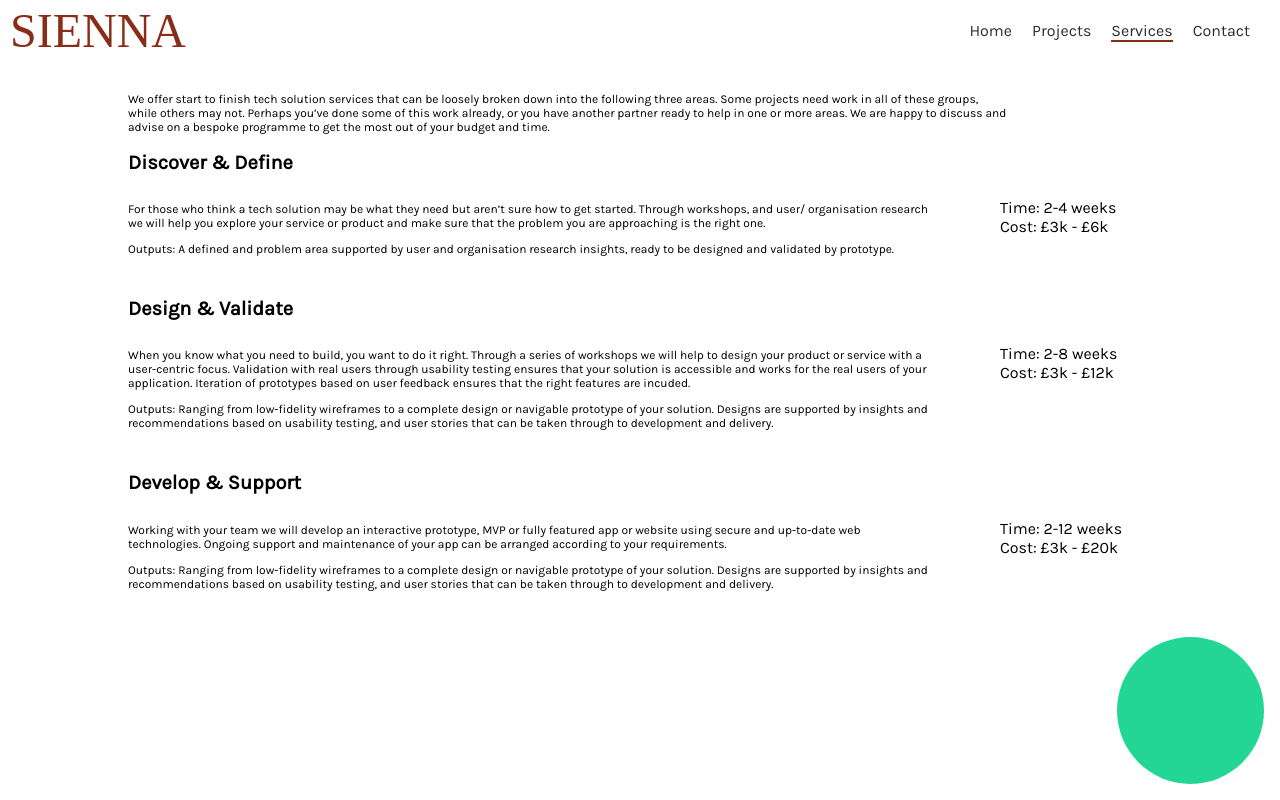
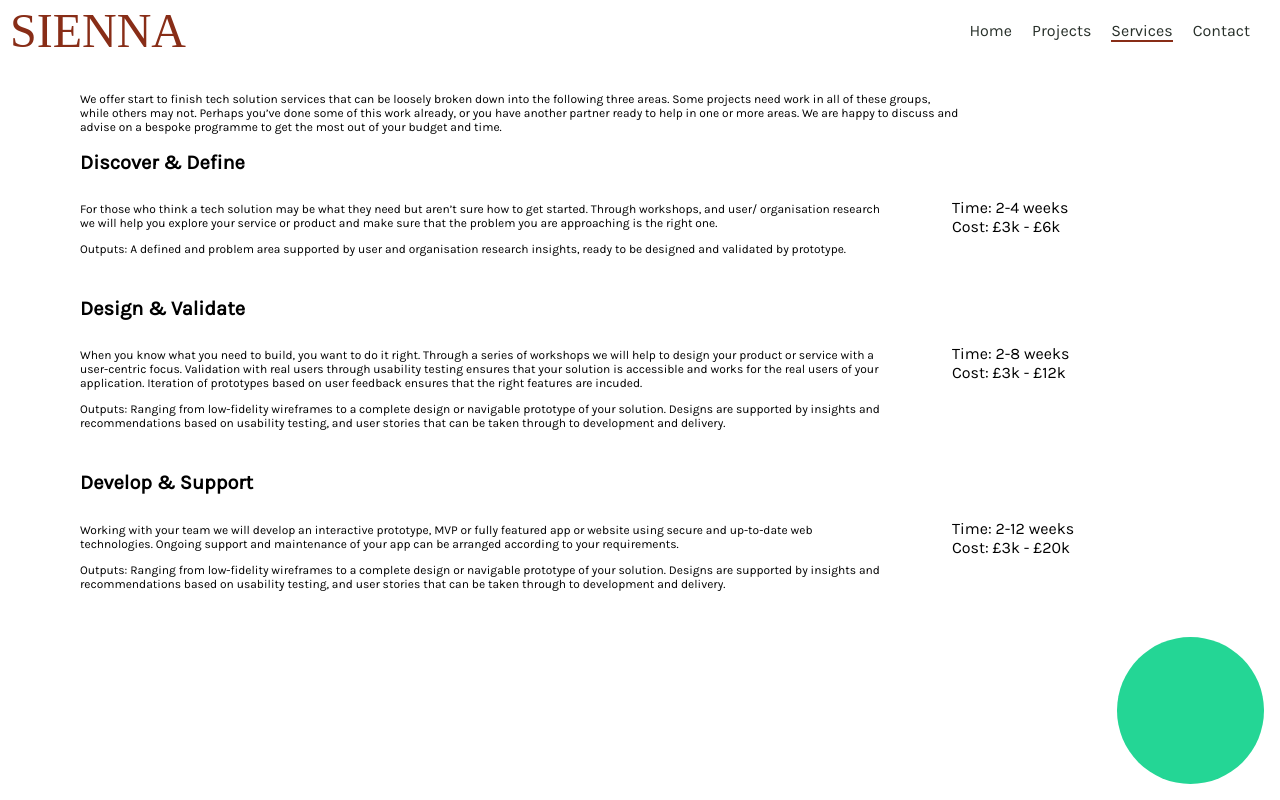
Before and after one commit to sienna-development/sienna-website, a Next.js app: page /services in a window 1280 px wide. Built offline with nearby package versions, Linux system fonts and the light colour scheme; a web font is replaced by a local one.

Commit message:
Improve layout

```diff
--- a/styles/services.module.css
+++ b/styles/services.module.css
@@ -1,5 +1,5 @@
 .content {
-    margin: 5rem 8rem;
+    margin: 5rem;
     position: fixed;
 }
 
```
